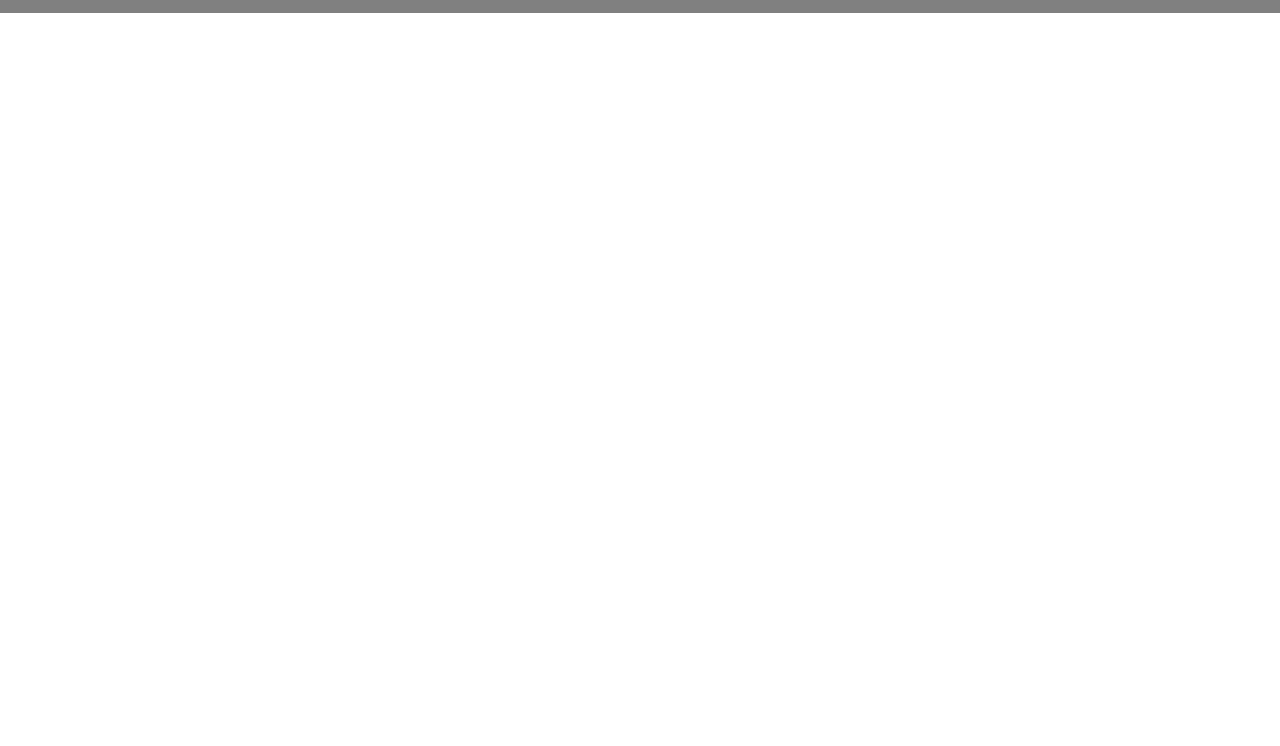
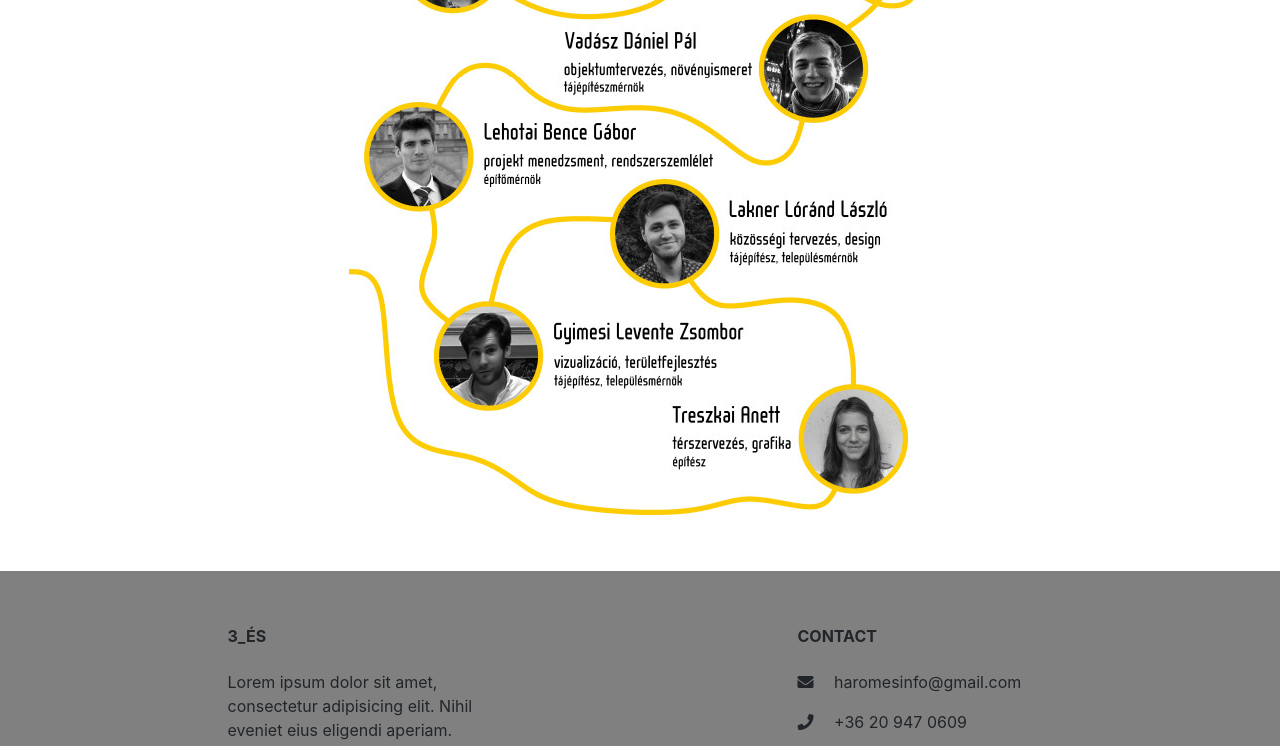
Before and after one commit to peterciprian/3_ES-team-homepage, a plain HTML site: page team.html in a window 1280 px wide. Shown: the part 395-1141 px from the top of the page. Before the commit the page ends 800 px from the top, so only its background shows below. Drawn offline with nearby package versions, Linux system fonts and the light colour scheme.

Commit message:
team updated

```diff
--- a/team.html
+++ b/team.html
@@ -55,7 +55,15 @@
 
     <!--/NAVBAR-->
     <!--SECTIONS-->
-
+    <section>
+        <div class="container">
+            <div class="row">
+                <div class="col col-team text-center">
+                    <img src="/assets/img/team.jpg" alt="team">
+                </div>
+            </div>
+        </div>
+    </section>
     <!--/SECTIONS-->
     <footer class="page-footer font-small stylish-color-dark pt-4 mt-4">
         <div class="container text-center text-md-left">
```
Also changed, not shown: assets/img/BSC-zt.webp (deleted), assets/img/bkv.jpg (added), assets/img/bsc.jpg (added), assets/img/budakeszi.webp (deleted), assets/img/ct.webp (deleted), assets/img/dobrentey.jpg (added), assets/img/mag.JPG (added), assets/img/mnm.jpg (added), assets/img/museum.webp (deleted), assets/img/ppr.jpg (added), assets/img/team.jpg (added), 2 other files.
